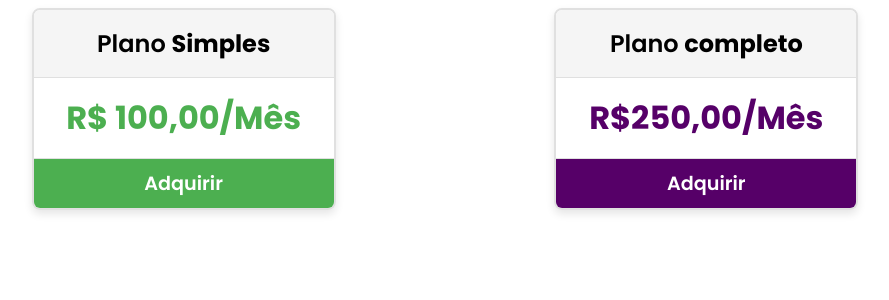
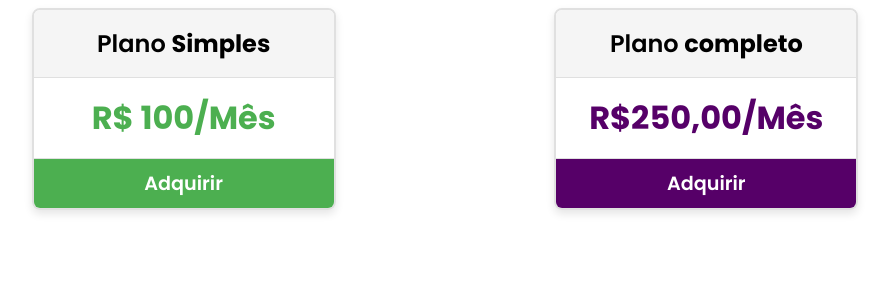
Before and after one commit to gustcustodio/curso-angular-devfortin, an Angular app in the folder componentes-e-estilizacoes/projeto-components/: page / in a window 1280 px wide. Shown: the top 300 px of the page, without its empty margins (195-1084 px from the left). Built offline with nearby package versions, Linux system fonts and the light colour scheme.

Commit message:
feat: encadeamento opcional na interpolação

```diff
--- a/componentes-e-estilizacoes/projeto-components/src/app/card/card.component.ts
+++ b/componentes-e-estilizacoes/projeto-components/src/app/card/card.component.ts
@@ -1,5 +1,14 @@
 import { Component } from '@angular/core';
 import { CardButtonComponent } from '../card-button/card-button.component';
+
+interface IPlano {
+  infos: IInfos;
+}
+
+interface IInfos {
+  tipo: string;
+  preco: number;
+}
 
 @Component({
   selector: 'app-card',
@@ -9,10 +18,10 @@ import { CardButtonComponent } from '../card-button/card-button.component';
   styleUrl: './card.component.scss',
 })
 export class CardComponent {
-  plano = {
+  plano: IPlano = {
     infos: {
       tipo: 'Simples',
-      preco: '100,00',
+      preco: 100,
     },
   };
 }
```
